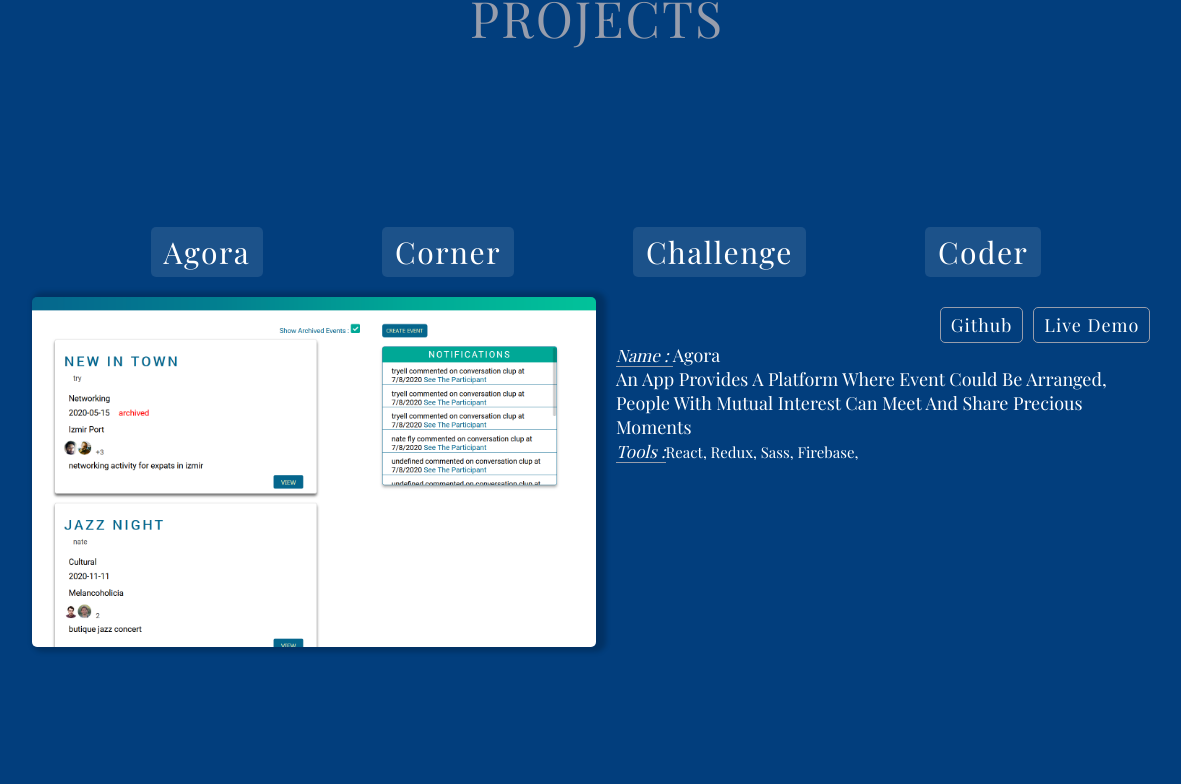
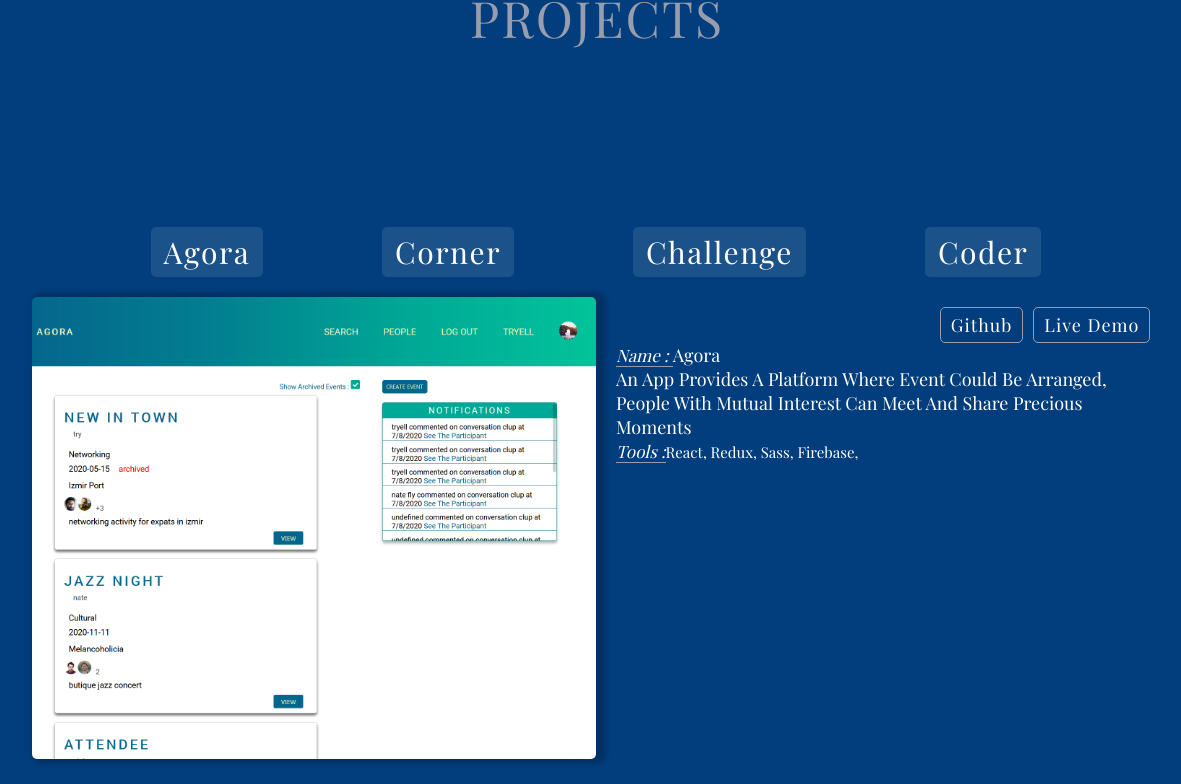
Before and after one commit to noiqum/portfoli_v2, a Next.js app: page /portfolio in a window 1536 px wide. Shown: the part 303-1087 px from the top of the page, without its empty margins (172-1353 px from the left). Built offline with nearby package versions, Linux system fonts and the light colour scheme.

Commit message:
project image height issue

```diff
--- a/components/project/project.module.scss
+++ b/components/project/project.module.scss
@@ -45,15 +45,15 @@
     display: inline-block;
     width: 100%;
     max-width: 100%;
-    min-height: 35rem;
-    max-height: 30vh;
+    // min-height: 35rem;
+    // max-height: 30vh;
     border-radius: 5px;
     box-shadow: 5px 0px 5px 5px rgba(#000, 0.2);
     object-fit: cover;
     object-position: left;
     @media screen and (min-width: 1300px) {
       width: 100%;
-      height: 40%;
+      // height: 40%;
       max-height: unset;
     }
     @media screen and (min-width: 900px) {
```
